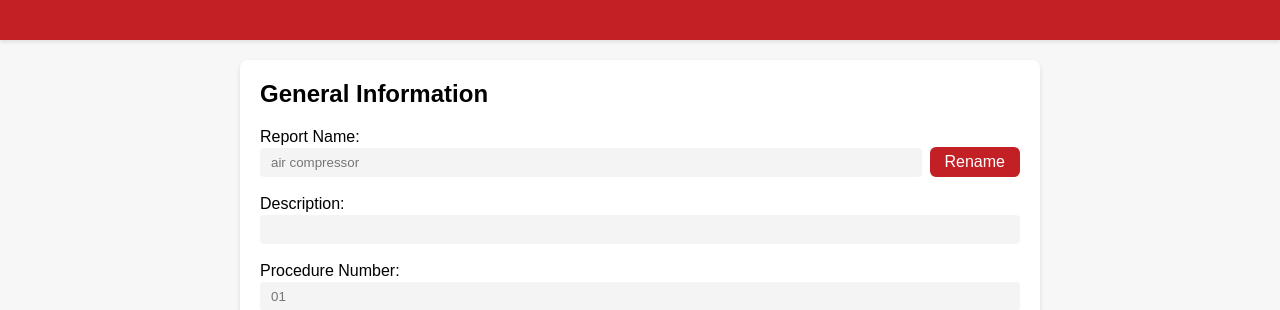
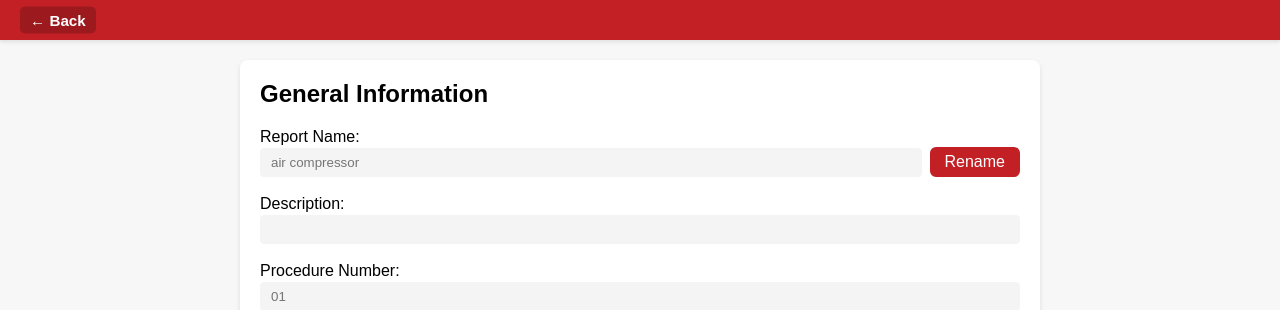
Before and after one commit to kscardinal/loto-report-generator, a FastAPI app: template src/web/templates/update_report.html in a window 1280 px wide. Shown: the top 310 px of the page. Run offline with FastAPI, Linux system fonts and the light colour scheme; the template is opened without the code that fills it, so the values that code supplies are empty; parts of the project's set-up code (start-up, migrations or seed data) failed here and were passed over.

Commit message:
added a back button and more rename button updates

```diff
--- a/src/web/static/js/update_report.js
+++ b/src/web/static/js/update_report.js
@@ -334,7 +334,7 @@ const nameField = document.getElementById("name");
 
 renameButton.addEventListener("click", async () => {
     if (renameButton.textContent.toLowerCase() === "rename") {
-        renameButton.textContent = "Save";
+        renameButton.textContent = "Cancel";
         nameField.disabled = false;
     } else {
         renameButton.textContent = "Rename";
@@ -376,3 +376,13 @@ renameButton.addEventListener("click", async () => {
 
     }
 });
+
+nameField.addEventListener("change", async function() {
+    if (nameField.value !== window.reportName) {
+        nameField.classList.add("updated");
+        renameButton.textContent = "Save";
+    } else {
+        nameField.classList.remove("updated");
+        renameButton.textContent = "Cancel";
+    }
+})
--- a/src/web/templates/update_report.html
+++ b/src/web/templates/update_report.html
@@ -11,9 +11,42 @@
         background-color: #c1db9d;
         border-radius: 4px;
     }
+
+    header {
+        background-color: #C32026;
+        color: white;
+        padding: 20px 0;
+        text-align: center;
+        box-shadow: 0 2px 4px rgba(0,0,0,0.1);
+        position: relative;
+    }
+
+    header h1 {
+        margin: 0;
+        font-size: 2em;
+    }
+
+    .back-btn {
+        position: absolute;
+        left: 20px;
+        top: 50%;
+        transform: translateY(-50%);
+        color: white;
+        text-decoration: none;
+        font-weight: bold;
+        font-size: 0.95em;
+        background-color: rgba(0,0,0,0.2);
+        padding: 5px 10px;
+        border-radius: 5px;
+    }
+
+    .back-btn:hover {
+        background-color: rgba(0,0,0,0.35);
+    }
 </style>
 <body>
 <header>
+    <a href="{{ url_for('pdf_list') }}" class="back-btn">&#8592; Back</a>
     <h1>{{ report.report_name }}</h1>
 </header>
 
```
